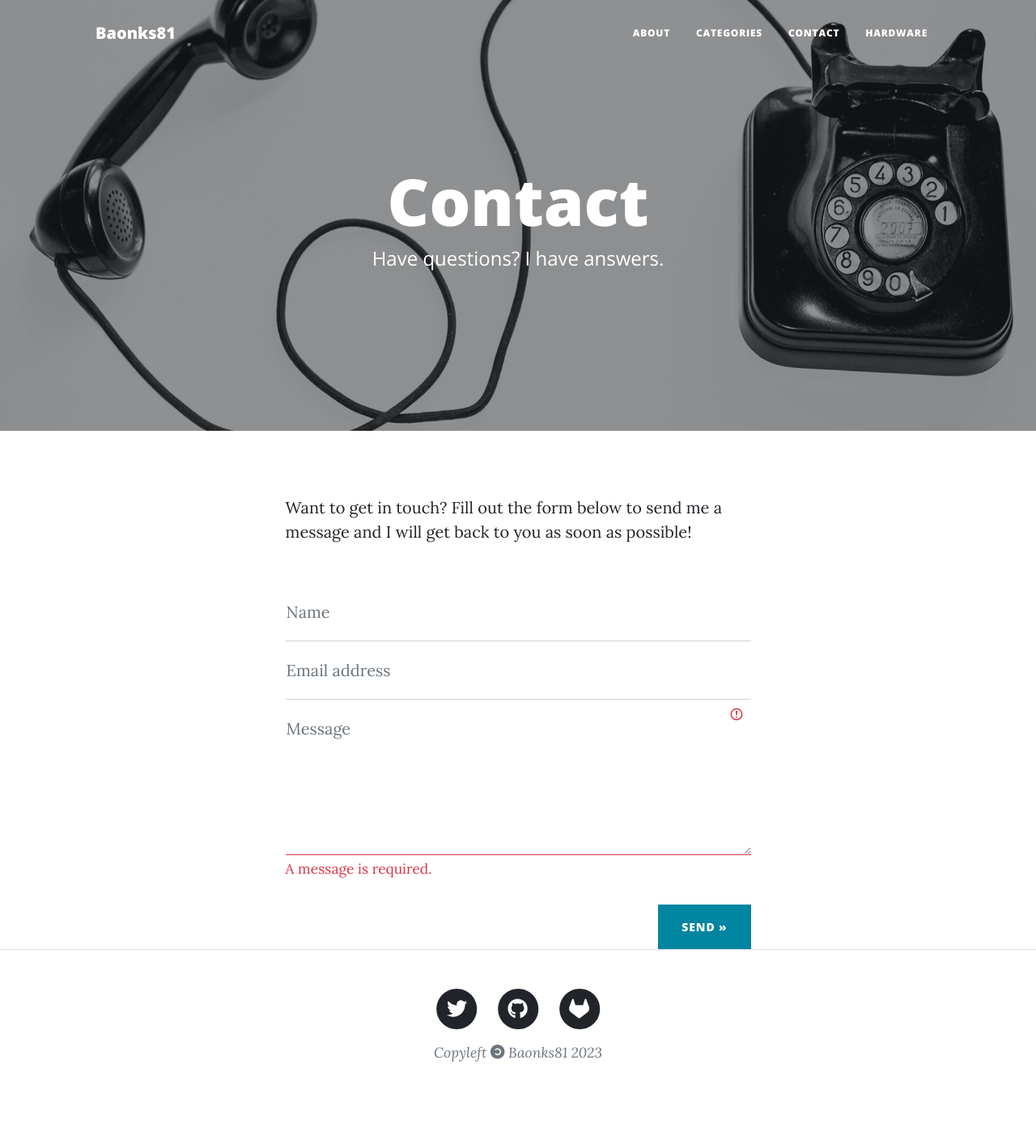
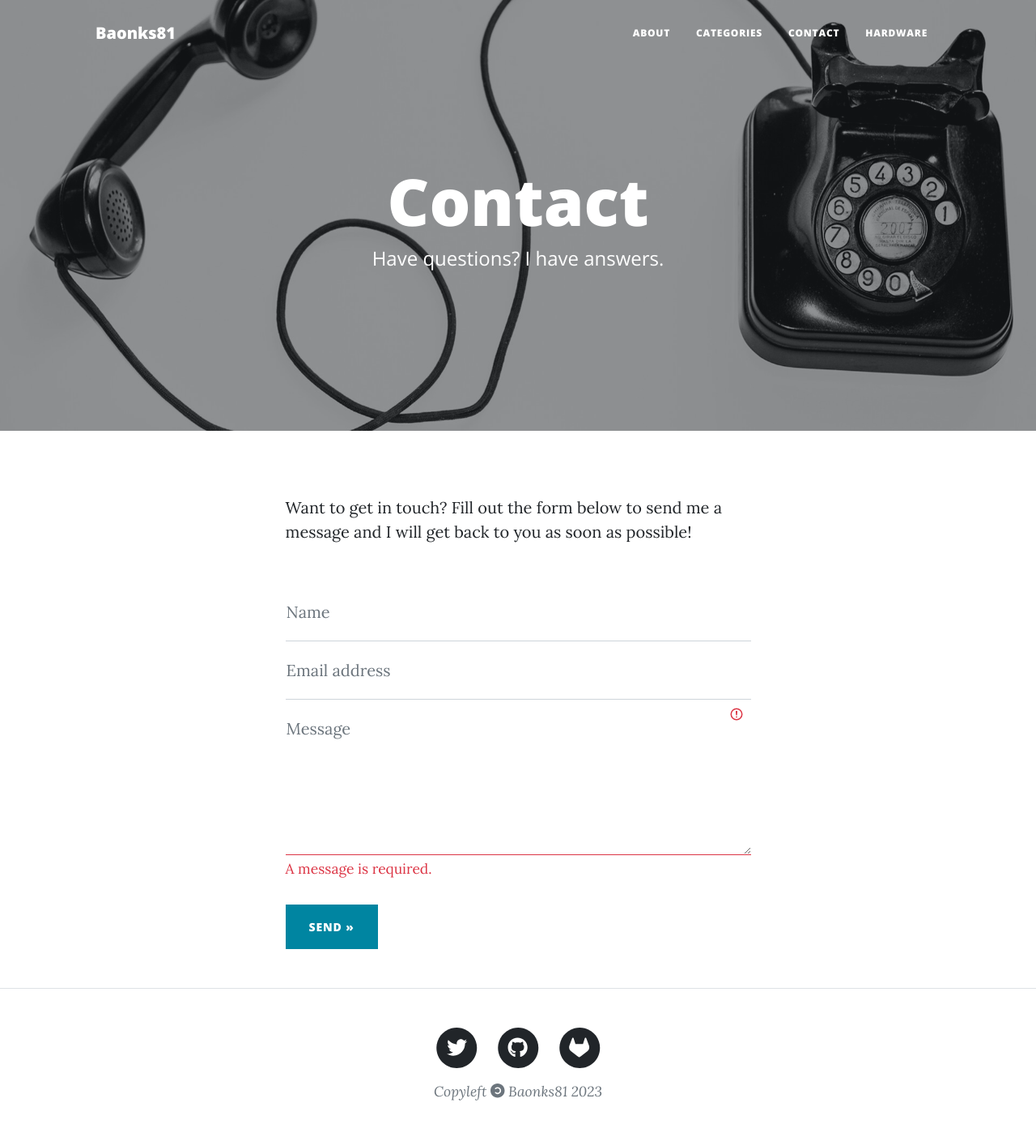
Before and after one commit to Baonks81/baonks81.github.io, a Jekyll site: the page built from contact.html, in a window 1280 px wide. Shown: the whole page at 81% size. Built offline with Jekyll 4.4.1, drawn with Linux system fonts in a browser that asks for light colours; nearby versions of some CDN libraries; before the commit the page ends 1361 px from its top, so only the background shows below that.

Commit message:
Update contact.html

```diff
--- a/contact.html
+++ b/contact.html
@@ -50,6 +50,6 @@
     <!-- an error submitting the form-->
     <div class="d-none" id="submitErrorMessage"><div class="text-center text-danger mb-3">Error sending message!</div></div>
     <!-- Submit Button-->
-    <button class="btn btn-primary text-uppercase float-end" id="submitButton" type="submit">Send &raquo;</button>
+    <button class="btn btn-primary text-uppercase" id="submitButton" type="submit">Send &raquo;</button>
   </form>
 </div>
```
